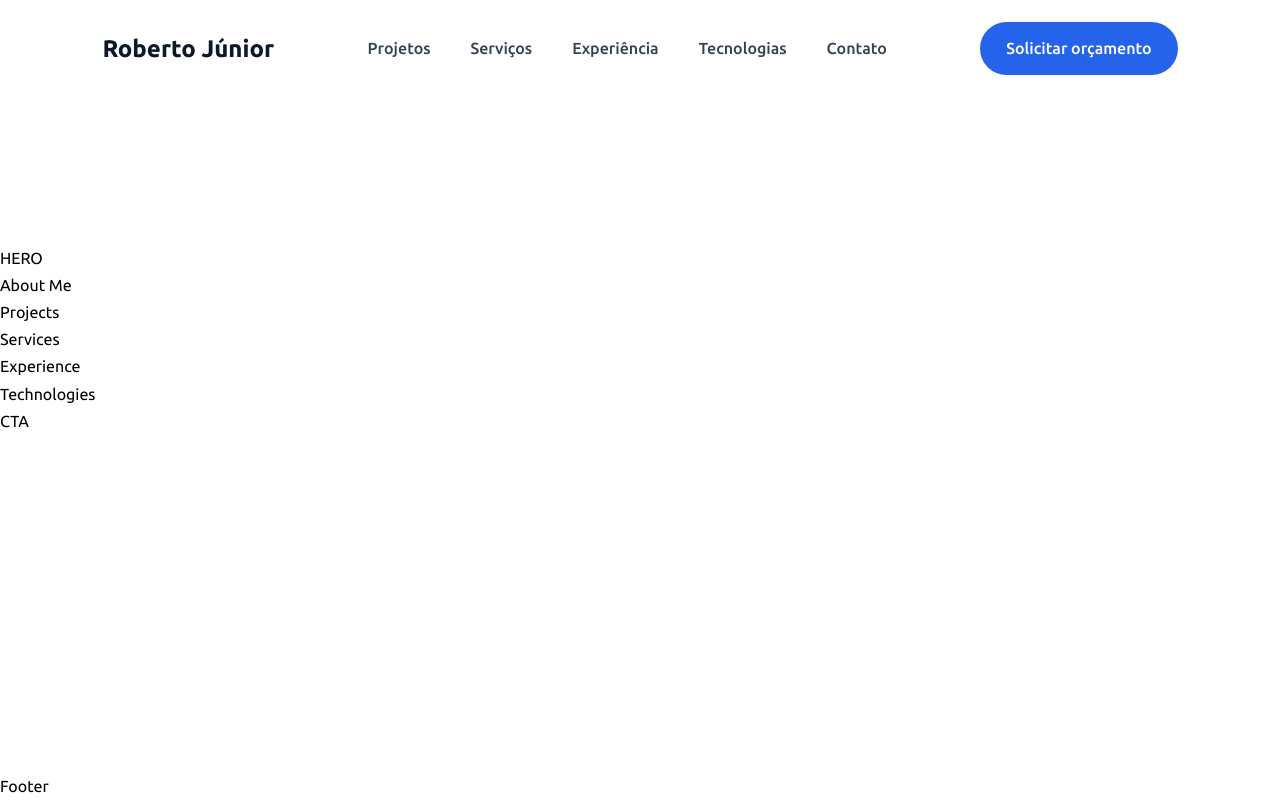
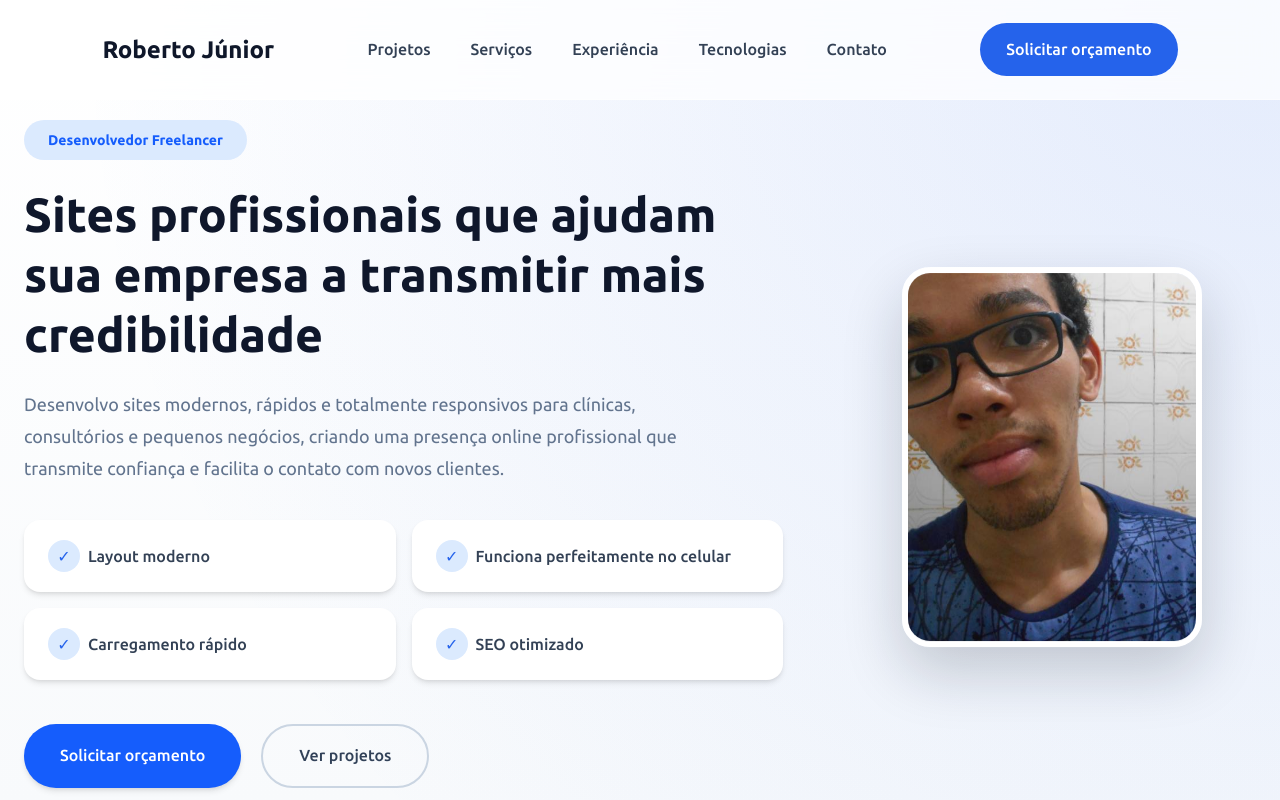
Before and after one commit to RobertoBMJunior/portfolio-profissional, a Next.js app: page / in a window 1280 px wide. Shown: the top 800 px of the page. Built offline with nearby package versions, Linux system fonts and the light colour scheme.

Commit message:
feat: cria o Hero.tsx

```diff
--- a/src/app/globals.css
+++ b/src/app/globals.css
@@ -4,6 +4,8 @@
   --primary: #2563eb;
   --primary-dark: #1d4ed8;
   --secondary: #0f172a;
+  --bg-fundo: #f8fafc;
+  --tertiary: #dbeafe;
 
   --white: #ffffff;
   --light: #f8fafc;
@@ -29,8 +31,23 @@
 }
 
 body {
-  background: var(--white);
+  background: var(--bg-fundo);
   /* font-family: Arial, Helvetica, sans-serif; */
   font-family: var(--font-sans);
   line-height: 1.7;
 }
+
+@keyframes floating {
+  0%,
+  100% {
+    transform: translateY(0px);
+  }
+
+  50% {
+    transform: translateY(-8px);
+  }
+}
+
+.animate-floating {
+  animation: floating 5s ease-in-out infinite;
+}
--- a/src/components/Header.tsx
+++ b/src/components/Header.tsx
@@ -2,7 +2,7 @@ export function Header() {
   return (
     <header
       id="header"
-      className="fixed w-full top-0 left-0 flex justify-between items-center py-5.5 px-[8%] z-20 backdrop-blur-[18px] bg-white/72 border-b border-white/40 transition-all duration-400"
+      className="fixed w-full top-0 left-0 flex justify-between items-center py-5.5 px-[8%] z-20 backdrop-blur-[18px] bg-white/72 border-b border-white/40 transition-all duration-400 h-25"
     >
       <a href="#" className="text-2xl font-bold text-(--secondary)">
         {' '}
--- a/src/components/Hero.tsx
+++ b/src/components/Hero.tsx
@@ -1,16 +1,254 @@
+import Image from 'next/image'
+
 export function Hero() {
   return (
-    <section>
-      <br />
-      <br />
-      <br />
-      <br />
-      <br />
-      <br />
-      <br />
-      <br />
-      <br />
-      HERO
+    <section
+      id="hero"
+      className="pt-26 bg-[radial-gradient(circle_at_top_right,rgba(37,99,235,0.12),transparent_80%),linear-gradient(180deg,#ffffff,#f8fafc)]"
+    >
+      <div
+        className="
+          mx-auto
+          grid
+          min-h-[calc(100vh-100px)]
+          max-w-7xl
+          items-center
+          gap-2
+          lg:gap-16
+          px-6
+          lg:grid-cols-[6.5fr_3.5fr]
+        "
+      >
+        <div className="order-2 lg:order-1 text-center lg:text-left">
+          <span
+            className="
+              inline-block
+              rounded-full
+              bg-blue-100
+              px-6
+              py-2.5
+              text-sm
+              font-bold
+              text-blue-600
+            "
+          >
+            Desenvolvedor Freelancer
+          </span>
+
+          <h1
+            className="
+              mt-6
+              mb-6
+              max-w-3xl
+              text-3xl
+              font-bold
+              leading-tight
+              text-slate-900
+              lg:text-5xl
+            "
+          >
+            Sites profissionais que ajudam sua empresa a transmitir mais
+            credibilidade
+          </h1>
+
+          <p
+            className="
+              mb-9
+              max-w-2xl
+              text-lg
+              leading-8
+              text-slate-500
+            "
+          >
+            Desenvolvo sites modernos, rápidos e totalmente responsivos para
+            clínicas, consultórios e pequenos negócios, criando uma presença
+            online profissional que transmite confiança e facilita o contato com
+            novos clientes.
+          </p>
+
+          <div
+            className="
+              mb-11
+              grid
+              gap-4
+              sm:grid-cols-2
+            "
+          >
+            <div
+              className="
+                  rounded-2xl bg-white px-6 py-5 shadow-md transition-all duration-300 hover:-translate-y-1.5 hover:shadow-xl flex items-center gap-2 group font-medium text-(--gray-700)
+                "
+            >
+              <span className="text-(--primary) bg-(--tertiary) rounded-full h-8 w-8 flex items-center justify-center">
+                ✓
+              </span>
+
+              <span className="group-hover:text-(--primary) transition-all duration-300">
+                Layout moderno
+              </span>
+            </div>
+
+            <div
+              className="
+                  rounded-2xl bg-white px-6 py-5 shadow-md transition-all duration-300 hover:-translate-y-1.5 hover:shadow-xl flex items-center gap-2 group font-medium text-(--gray-700) text-left
+                "
+            >
+              <span className="text-(--primary) bg-(--tertiary) rounded-full h-8 w-8 flex items-center justify-center">
+                ✓
+              </span>
+
+              <span className="group-hover:text-(--primary) transition-all duration-300">
+                Funciona perfeitamente no celular
+              </span>
+            </div>
+
+            <div
+              className="
+                  rounded-2xl bg-white px-6 py-5 shadow-md transition-all duration-300 hover:-translate-y-1.5 hover:shadow-xl flex items-center gap-2 group font-medium text-(--gray-700)
+                "
+            >
+              <span className="text-(--primary) bg-(--tertiary) rounded-full h-8 w-8 flex items-center justify-center">
+                ✓
+              </span>
+
+              <span className="group-hover:text-(--primary) transition-all duration-300">
+                Carregamento rápido
+              </span>
+            </div>
+
+            <div
+              className="
+                  rounded-2xl bg-white px-6 py-5 shadow-md transition-all duration-300 hover:-translate-y-1.5 hover:shadow-xl flex items-center gap-2 group font-medium text-(--gray-700)
+                "
+            >
+              <span className="text-(--primary) bg-(--tertiary) rounded-full h-8 w-8 flex items-center justify-center">
+                ✓
+              </span>
+
+              <span className="group-hover:text-(--primary) transition-all duration-300">
+                SEO otimizado
+              </span>
+            </div>
+          </div>
+
+          <div className="flex flex-wrap gap-5 justify-center lg:justify-start">
+            <a
+              href="https://wa.me/5561999743703"
+              target="_blank"
+              rel="noopener noreferrer"
+              className="
+                inline-flex
+                items-center
+                justify-center
+                rounded-full
+                bg-blue-600
+                px-9
+                py-4
+                font-medium
+                text-white
+                shadow-md
+                transition-all
+                duration-300
+                hover:-translate-y-1
+                hover:bg-blue-700
+                hover:shadow-xl
+              "
+            >
+              Solicitar orçamento
+            </a>
+
+            <a
+              href="#projects"
+              className="
+                inline-flex
+                items-center
+                justify-center
+                rounded-full
+                border-2
+                border-slate-300
+                px-9
+                py-4
+                font-medium
+                text-slate-700
+                transition-all
+                duration-300
+                hover:-translate-y-1
+                hover:border-blue-600
+                hover:bg-white
+                hover:text-blue-600
+              "
+            >
+              Ver projetos
+            </a>
+          </div>
+        </div>
+
+        <div
+          className="
+            order-1
+            mt-2
+            flex
+            justify-center
+            lg:order-2
+            lg:mb-0
+          "
+        >
+          <div className="relative">
+            {/* Glow atrás da foto */}
+            <div
+              className="
+                absolute
+                inset-0
+                -z-10
+                scale-110
+                rounded-full
+                bg-blue-500/20
+                blur-3xl
+                lg:rounded-[40px]
+              "
+            />
+
+            <Image
+              src="/roberto.jpg"
+              alt="Roberto Júnior"
+              width={380}
+              height={500}
+              priority
+              className="
+                h-40
+                w-40
+
+                sm:h-48
+                sm:w-48
+
+                md:h-56
+                md:w-56
+
+                lg:h-[380px]
+                lg:w-[300px]
+
+                rounded-full
+                lg:rounded-[28px]
+
+                border-[6px]
+                border-white
+
+                object-cover
+
+                shadow-[0_25px_60px_rgba(15,23,42,0.20)]
+
+                transition-all
+                duration-500
+
+                hover:-translate-y-2
+                hover:scale-[1.03]
+
+                animate-floating
+              "
+            />
+          </div>
+        </div>
+      </div>
     </section>
   )
 }
```
Also changed, not shown: public/Roberto.jpg (added).
